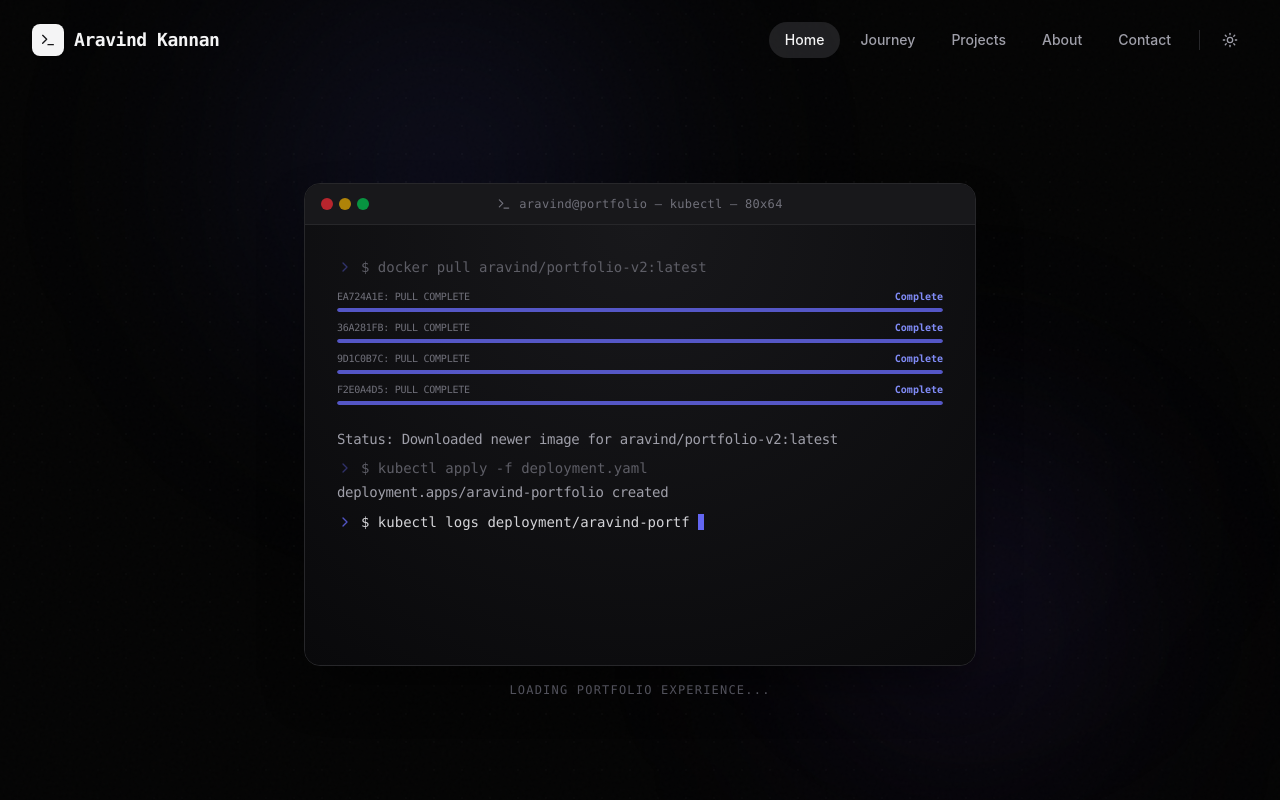
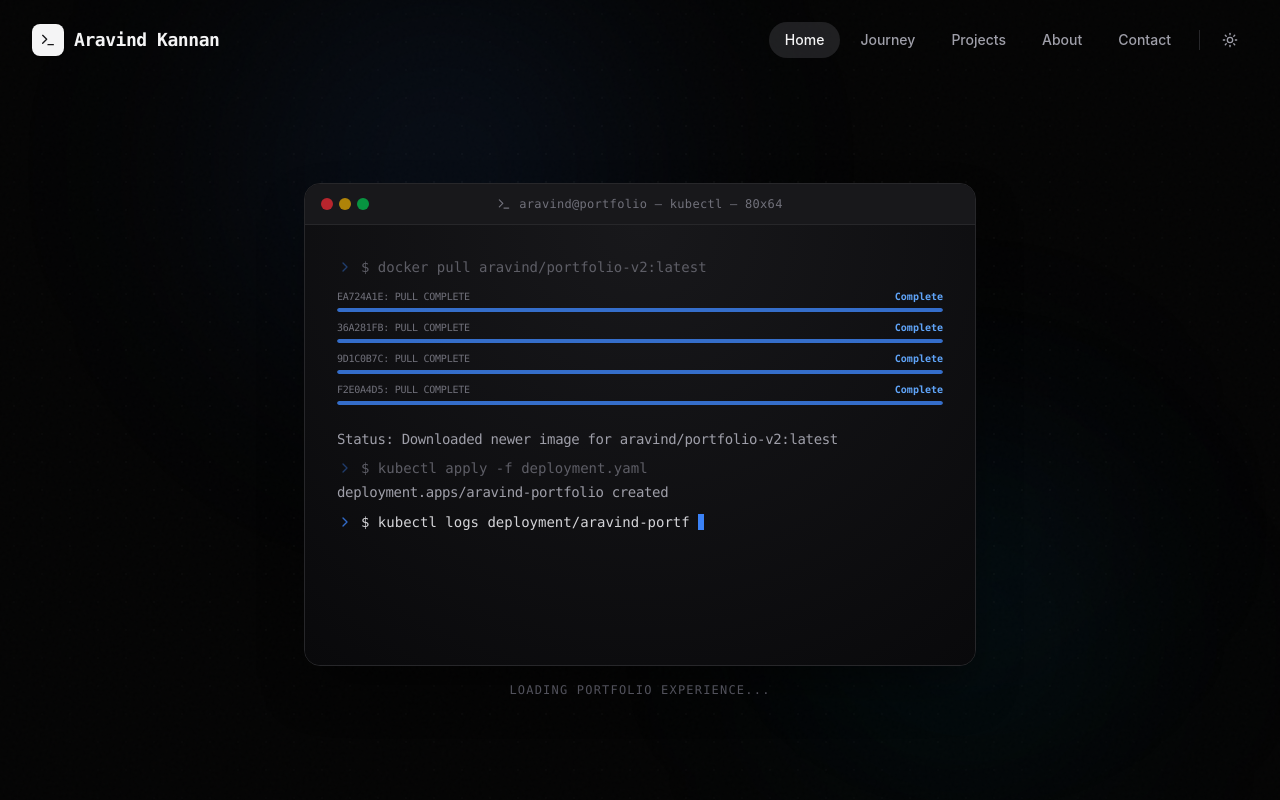
Before and after one commit to Aravind-Kannan/Aravind-Kannan.github.io, a React (Vite) app: page / in a window 1280 px wide. Shown: the top 800 px of the page. Built offline with nearby package versions, Linux system fonts and the light colour scheme.

Commit message:
style: update primary color palette to blue and adjust orb gradients

```diff
--- a/src/index.css
+++ b/src/index.css
@@ -2,16 +2,16 @@
 @custom-variant dark (&:is(.dark *));
 
 @theme {
-  --color-primary-50: #eef2ff;
-  --color-primary-100: #e0e7ff;
-  --color-primary-200: #c7d2fe;
-  --color-primary-300: #a5b4fc;
-  --color-primary-400: #818cf8;
-  --color-primary-500: #6366f1;
-  --color-primary-600: #4f46e5;
-  --color-primary-700: #4338ca;
-  --color-primary-800: #3730a3;
-  --color-primary-900: #312e81;
+  --color-primary-50: #eff6ff;
+  --color-primary-100: #dbeafe;
+  --color-primary-200: #bfdbfe;
+  --color-primary-300: #93c5fd;
+  --color-primary-400: #60a5fa;
+  --color-primary-500: #3b82f6;
+  --color-primary-600: #2563eb;
+  --color-primary-700: #1d4ed8;
+  --color-primary-800: #1e40af;
+  --color-primary-900: #1e3a8a;
 
   --animate-blink: blink 1s step-end infinite;
   --animate-orb-drift-1: orb-drift-1 20s ease-in-out infinite alternate;
@@ -129,7 +129,7 @@
   height: 600px;
   top: -15%;
   left: 10%;
-  background: radial-gradient(circle, rgba(99, 102, 241, 0.08), transparent 70%);
+  background: radial-gradient(circle, rgba(59, 130, 246, 0.08), transparent 70%);
   animation: orb-drift-1 20s ease-in-out infinite alternate;
 }
 
@@ -138,7 +138,7 @@
   height: 500px;
   bottom: -10%;
   right: 5%;
-  background: radial-gradient(circle, rgba(139, 92, 246, 0.06), transparent 70%);
+  background: radial-gradient(circle, rgba(6, 182, 212, 0.06), transparent 70%);
   animation: orb-drift-2 28s ease-in-out infinite alternate;
 }
 
@@ -147,14 +147,14 @@
   height: 400px;
   top: 40%;
   left: 60%;
-  background: radial-gradient(circle, rgba(99, 102, 241, 0.05), transparent 70%);
+  background: radial-gradient(circle, rgba(59, 130, 246, 0.05), transparent 70%);
   animation: orb-drift-3 24s ease-in-out infinite alternate;
 }
 
 /* Dark mode orbs are slightly more visible */
-.dark .orb-1 { background: radial-gradient(circle, rgba(99, 102, 241, 0.14), transparent 70%); }
-.dark .orb-2 { background: radial-gradient(circle, rgba(139, 92, 246, 0.1), transparent 70%); }
-.dark .orb-3 { background: radial-gradient(circle, rgba(99, 102, 241, 0.08), transparent 70%); }
+.dark .orb-1 { background: radial-gradient(circle, rgba(59, 130, 246, 0.12), transparent 70%); }
+.dark .orb-2 { background: radial-gradient(circle, rgba(6, 182, 212, 0.08), transparent 70%); }
+.dark .orb-3 { background: radial-gradient(circle, rgba(59, 130, 246, 0.06), transparent 70%); }
 
 /* ─── Custom cursor — only on fine-pointer devices ─ */
 .custom-cursor-dot,
```
